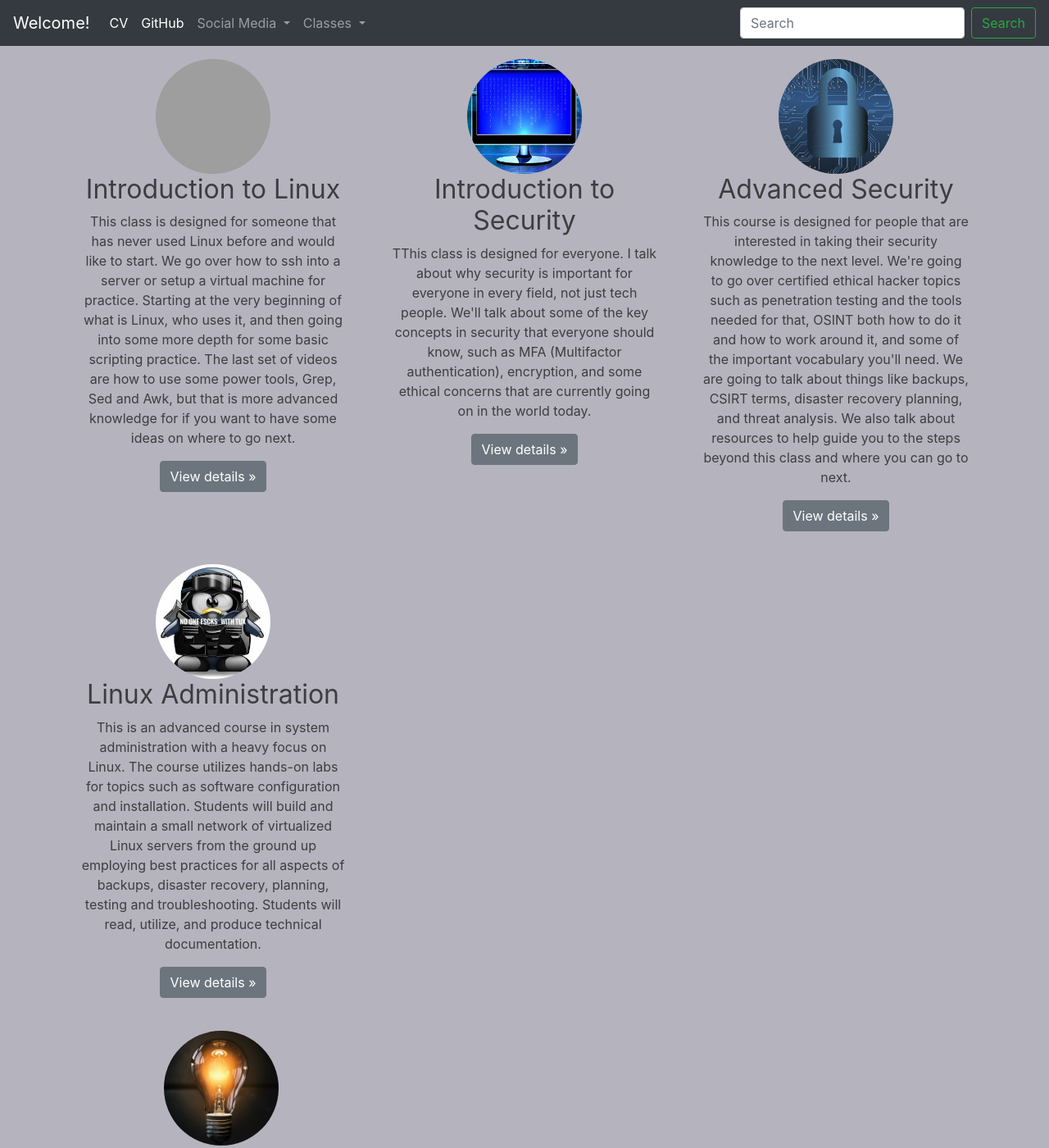
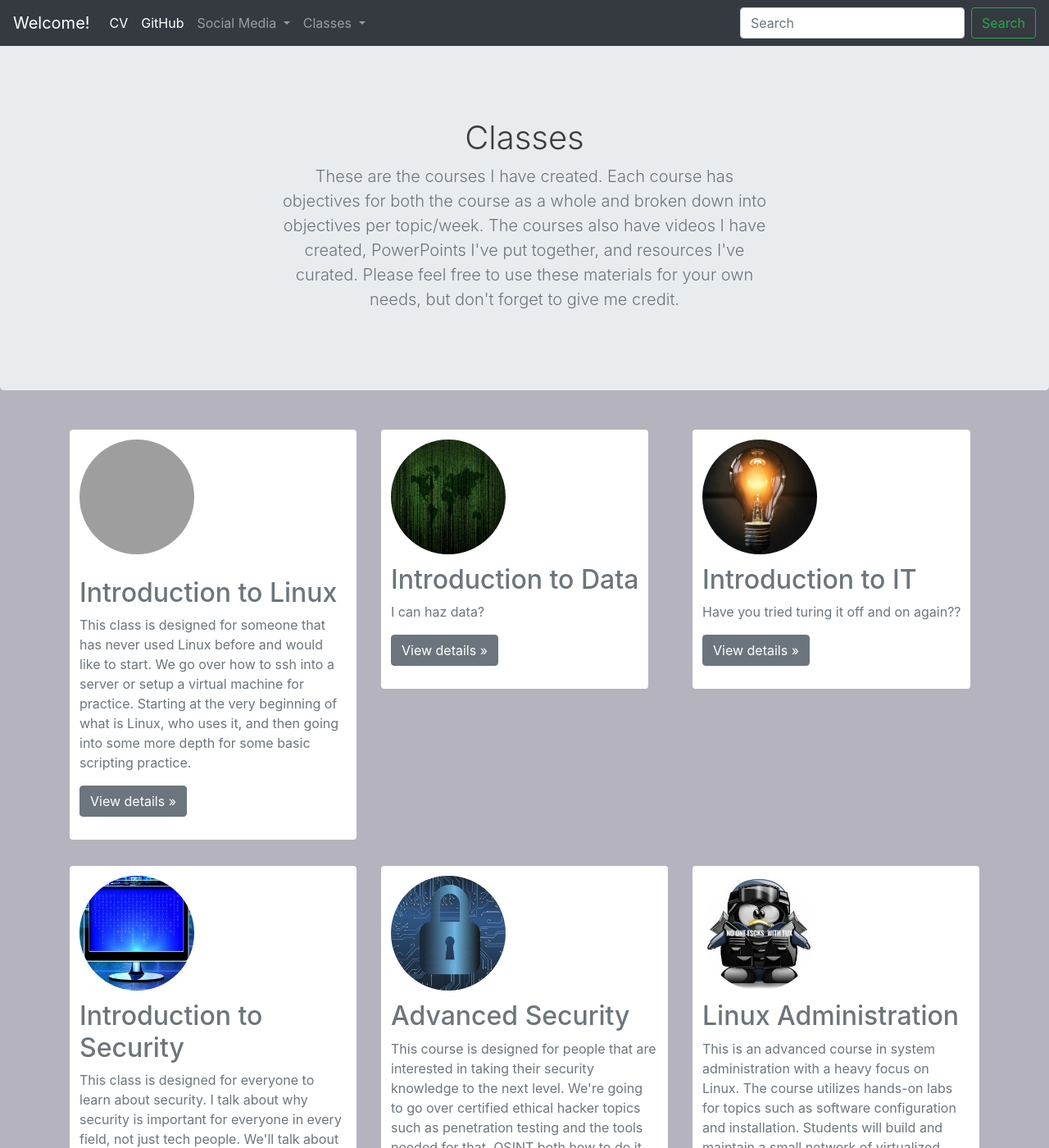
Before and after one commit to aholdengouveia/aholdengouveia.github.io, a Jekyll site: the page built from classes.html, in a window 1280 px wide and 1400 px high. Shown: the whole window at 82% size. Built offline with Jekyll 4.4.1, drawn with Linux system fonts in a browser that asks for light colours; nearby versions of some CDN libraries; some of the changed text lies outside the part shown; grey boxes are pictures that could not be loaded.

Commit message:
Added intro to IT to classes and redid the album on the classes page

```diff
--- a/_layouts/default.html
+++ b/_layouts/default.html
@@ -72,11 +72,12 @@
          Classes
        </a>
        <div class="dropdown-menu" aria-labelledby="navbarDropdownMenuLink">
+         <a class="dropdown-item" href="https://twitter.com/">Introduction to Linux</a>
+         <a class="dropdown-item" href="https://www.linkedin.com/in/">Introduction to IT</a>
          <a class="dropdown-item" href="/introinfosec.html">Introduction to Security</a>
-         <a class="dropdown-item" href="https://twitter.com/">Introduction to Linux</a>
          <a class="dropdown-item" href="https://www.linkedin.com/in/">Introduction to Data</a>
+         <a class="dropdown-item" href="https://www.linkedin.com/in/">Advanced Security</a>
          <a class="dropdown-item" href="https://www.linkedin.com/in/">Linux Administration</a>
-         <a class="dropdown-item" href="https://www.linkedin.com/in/">Advanced Security</a>
 
         </div>
      </li>
--- a/classes.html
+++ b/classes.html
@@ -4,17 +4,91 @@ layout: default
 ---
 
 
-<!--Main portion of the website with the carousel and sections -->
     <main role="main">
 
-      <!-- Marketing messaging and featurettes
-      ================================================== -->
-      <!-- Wrap the rest of the page in another container to center all the content. -->
+      <!--Jumbotron for the page header -->
+      <section class="jumbotron text-xs-center">
+        <div class="container">
+          <h1 class="jumbotron-heading">Classes </h1>
+          <p class="lead text-muted">These are the courses I have created.  Each course has objectives for both the course as a whole and broken down into objectives per topic/week.  The courses also have videos I have created, PowerPoints I've put together, and resources I've curated.  Please feel free to use these materials for your own needs, but don't forget to give me credit.</p>
+          <!--Buttons for a call to action. But don't think I have a use right now
+            <p>
+            <a href="#" class="btn btn-primary">Main call to action</a>
+            <a href="#" class="btn btn-secondary">Secondary action</a>
 
 
-      <div class="container marketing">
-<br>
-        <!-- Three columns of text below the carousel -->
+          </p>-->
+        </div>
+      </section>
+
+      <div class="album text-muted">
+        <div class="container">
+          <div class="row">
+
+          <div class="col-lg-4">
+            <div class="card">
+              <img class="rounded-circle" src="/images/Tux" alt="Image of a Penguin Drawn with GIMP by Larry Ewing By https://en.wikipedia.org/wiki/Larry_Ewing - &lt;https://en.wikipedia.org/wiki/Tux_(mascot)&gt;, &lt;https://en.wikipedia.org/wiki/File:Tux.png&gt;, &lt;https://upload.wikimedia.org/wikipedia/commons/a/af/Tux.png&gt;, CC BY-SA 4.0, https://commons.wikimedia.org/w/index.php?curid=97150979"  width="140" height="140">
+              <p class="card-text"><h2>Introduction to Linux</h2>
+                <p>This class is designed for someone that has never used Linux before and would like to start.  We go over how to ssh into a server or setup a virtual machine for practice. Starting at the very beginning of what is Linux, who uses it, and then going into some more depth for some basic scripting practice.  </p>
+                <p><a class="btn btn-secondary" href="#" role="button">View details &raquo;</a></p>
+              </div></p>
+            </div>
+
+            <div class="col-lg-4">
+              <div class="card">
+                <img class="rounded-circle" src="/images/worldofdata.jpg" alt="Matrix code representing how the world is made of data" width="140" height="140">
+                <h2>Introduction to Data </h2>
+                <p>I can haz data? </p>
+                <p><a class="btn btn-secondary" href="#" role="button">View details &raquo;</a></p>
+              </div>
+            </div>
+
+            <div class="col-lg-4">
+              <div class="card">
+                <img class="rounded-circle" src="/images/lightbulb2.png" alt="Light-Bulb Prefereably said in the voice of Gru From Minions" width="140" height="140">
+                <h2>Introduction to IT </h2>
+                <p>Have you tried turing it off and on again?? </p>
+                <p><a class="btn btn-secondary" href="#" role="button">View details &raquo;</a></p>
+              </div>
+            </div>
+
+
+            <div class="col-lg-4">
+              <div class="card">
+                  <img class="rounded-circle" src="/images/ComputerMonitor.png" alt="Computer Monitor" width="140" height="140">
+                  <h2>Introduction to Security</h2>
+                  <p>This class is designed for everyone to learn about security.  I talk about why security is important for everyone in every field, not just tech people.  We'll talk about some of the key concepts in security that everyone should know, such as MFA (Multifactor authentication), encryption, and some ethical concerns that are currently going on in the world today. </p>
+                  <p><a class="btn btn-secondary" href="/introinfosec.html" role="button">View details &raquo;</a></p>
+              </div>
+            </div>
+
+            <div class="col-lg-4">
+              <div class="card">
+                <img class="rounded-circle" src="/images/LockonBackgroundOfCircuits.png" alt="picture of circuits" width="140" height="140">
+                <h2>Advanced Security</h2>
+                <p>This course is designed for people that are interested in taking their security knowledge to the next level.  We're going to go over certified ethical hacker topics such as penetration testing and the tools needed for that, OSINT both how to do it and how to work around it, and some of the important vocabulary you'll need.  We are going to talk about things like backups, CSIRT terms, disaster recovery planning, and threat analysis.  We also talk about resources to help guide you to the steps beyond this class and where you can go to next. </p>
+                <p><a class="btn btn-secondary" href="#" role="button">View details &raquo;</a></p>
+              </div>
+            </div>
+
+            <div class="col-lg-4">
+              <div class="card">
+                <img class="rounded-circle" src="/images/tuxpartdeux.jpeg" alt="NO one fscks with Tux.  Linux.  For the Truly hardcore" width="140" height="140">
+                <h2>Linux Administration</h2>
+                <p>This is an advanced course in system administration with a heavy focus on Linux. The course utilizes hands-on labs for topics such as software configuration and installation. Students will build and maintain a small network of virtualized Linux servers from the ground up employing best practices for all aspects of backups, disaster recovery, planning, testing and troubleshooting. Students will read, utilize, and produce technical documentation. </p>
+                <p><a class="btn btn-secondary" href="#" role="button">View details &raquo;</a></p>
+              </div>
+            </div>
+
+
+          </div>
+
+        </div>
+      </div>
+<!--
+
+
+This was attempt 1 at an album of courses using a template from carosel instead of an albun
         <div class="row">
           <div class="col-lg-4">
             <img class="rounded-circle" src="/images/Tux" alt="Image of a Penguin Drawn with GIMP by Larry Ewing By https://en.wikipedia.org/wiki/Larry_Ewing - &lt;https://en.wikipedia.org/wiki/Tux_(mascot)&gt;, &lt;https://en.wikipedia.org/wiki/File:Tux.png&gt;, &lt;https://upload.wikimedia.org/wikipedia/commons/a/af/Tux.png&gt;, CC BY-SA 4.0, https://commons.wikimedia.org/w/index.php?curid=97150979" width="140" height="140">
@@ -22,21 +96,21 @@ layout: default
             <p>This class is designed for someone that has never used Linux before and would like to start.  We go over how to ssh into a server or setup a virtual machine for practice. Starting at the very beginning of what is Linux, who uses it, and then going into some more depth for some basic scripting practice.  The last set of videos are how to use some power tools, Grep, Sed and Awk, but that is more advanced knowledge for if you want to have some ideas on where to go next. </p>
             <p><a class="btn btn-secondary" href="#" role="button">View details &raquo;</a></p>
           </div><!-- /.col-lg-4 -->
-
+<!--
           <div class="col-lg-4">
             <img class="rounded-circle" src="/images/ComputerMonitor.png" alt="Computer Monitor" width="140" height="140">
             <h2>Introduction to Security</h2>
             <p>TThis class is designed for everyone.  I talk about why security is important for everyone in every field, not just tech people.  We'll talk about some of the key concepts in security that everyone should know, such as MFA (Multifactor authentication), encryption, and some ethical concerns that are currently going on in the world today. </p>
             <p><a class="btn btn-secondary" href="introinfosec.html" role="button">View details &raquo;</a></p>
           </div><!-- /.col-lg-4 -->
-
+<!--
           <div class="col-lg-4">
             <img class="rounded-circle" src="/images/LockonBackgroundOfCircuits.png" alt="picture of circuits" width="140" height="140">
             <h2>Advanced Security</h2>
             <p>This course is designed for people that are interested in taking their security knowledge to the next level.  We're going to go over certified ethical hacker topics such as penetration testing and the tools needed for that, OSINT both how to do it and how to work around it, and some of the important vocabulary you'll need.  We are going to talk about things like backups, CSIRT terms, disaster recovery planning, and threat analysis.  We also talk about resources to help guide you to the steps beyond this class and where you can go to next. </p>
             <p><a class="btn btn-secondary" href="#" role="button">View details &raquo;</a></p>
           </div><!-- /.col-lg-4 -->
-
+<!--
           <div class="col-lg-4">
             <img class="rounded-circle" src="/images/tuxpartdeux.jpeg" alt="NO one fscks with Tux.  Linux.  For the Truly hardcore" width="140" height="140">
             <h2>Linux Administration</h2>
@@ -44,7 +118,7 @@ layout: default
             <p><a class="btn btn-secondary" href="#" role="button">View details &raquo;</a></p>
           </div><!-- /.col-lg-4 -->
         </div><!-- /.row -->
-
+<!--
         <div class="col-lg-4">
           <img class="rounded-circle" src="/images/lightbulb2.png" alt="Light-Bulb Prefereably said in the voice of Gru From Minions" width="140" height="140">
           <h2>Introduction to Data </h2>
--- a/css/stylesheet.css
+++ b/css/stylesheet.css
@@ -0,0 +1,49 @@
+body {
+    padding-top: 3rem;
+    padding-bottom: 3rem;
+    color: #3d3d40;
+    background-color: #b5b3bd
+  }
+
+.jumbotron {
+    padding-top: 6rem;
+    padding-bottom: 6rem;
+    margin-bottom: 0;
+    text-align: center;
+    /*background-color: rgba(255, 255, 255, 0.712);*/
+  }
+
+  .jumbotron p:last-child {
+    margin-bottom: 0;
+  }
+
+  .jumbotron-heading {
+    font-weight: 300;
+  }
+
+  .jumbotron .container {
+    max-width: 40rem;
+  }
+
+  .album {
+    min-height: 50rem; /* Can be removed; just added for demo purposes */
+    padding-top: 3rem;
+    padding-bottom: 3rem;
+   /* background-color: #f7f7f7; */
+  }
+
+ .card {
+    float: left;
+    /*width: 33.333%;*/
+    padding: .75rem;
+    margin-bottom: 2rem;
+    border: 0;
+  }
+
+  .card > img {
+    margin-bottom: .75rem;
+  }
+
+  .card-text {
+    font-size: 85%;
+  }
```
Also changed, not shown: images/worldofdata.jpg (added), 10 other files.
